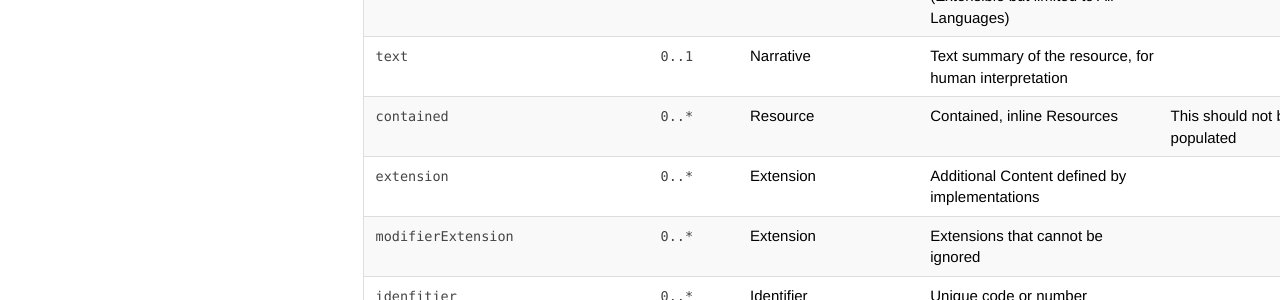
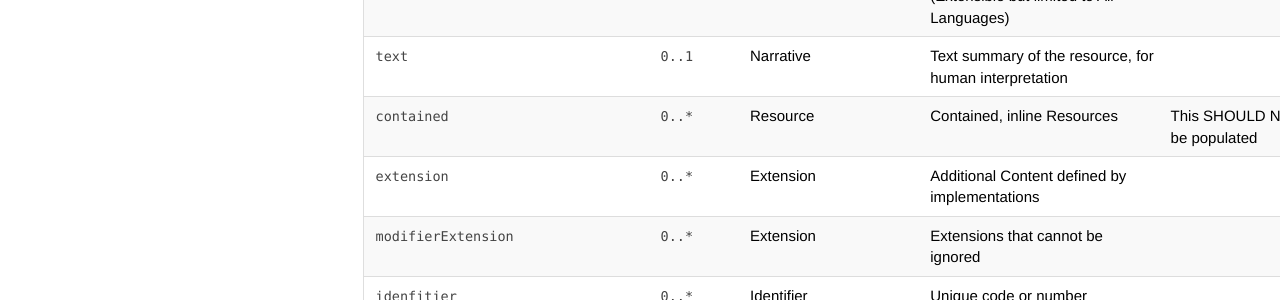
Before and after one commit to nhsconnect/FHIR-CDS, a Jekyll site: the page built from pages/explore/api_location.md, in a window 1280 px wide and 900 px high, scrolled down 814 px. Shown: the part 153-453 px from the top of the window. Built offline with Jekyll 4.4.1, drawn with Linux system fonts in a browser that asks for light colours; nearby versions of some CDN libraries; comment, search, counter and statistics services are not loaded; some of the changed text lies outside the part shown.

Commit message:
Update api_location.md

```diff
--- a/pages/explore/api_location.md
+++ b/pages/explore/api_location.md
@@ -102,7 +102,7 @@ The table below gives implementation guidance in relation to the elements within
 <td><code  class="highlighter-rouge">0..*</code></td>
 <td>Resource</td>
 <td>Contained, inline Resources</td>
-<td>This should not be populated</td>
+<td>This SHOULD NOT be populated</td>
 </tr>
 
 <tr>
@@ -264,7 +264,7 @@ The table below gives implementation guidance in relation to the elements within
 <td><code  class="highlighter-rouge">0..*</code></td>
 <td>Reference(Endpoint)</td>
 <td>Technical endpoints providing access to services operated for the location</td>
-<td></td>
+<td>This SHOULD NOT be populated.</td>
 </tr>
 
 </table>
```
